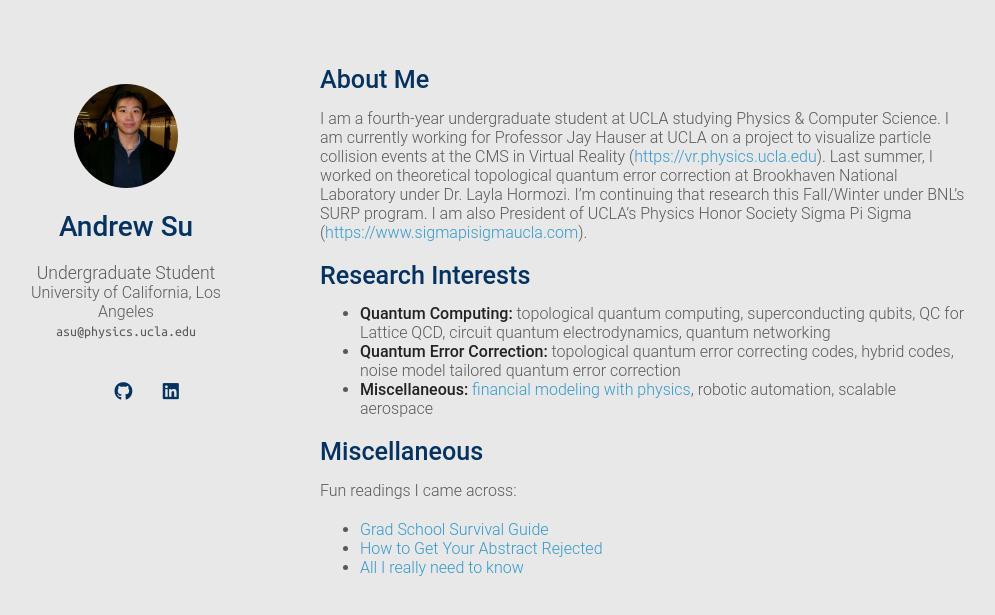
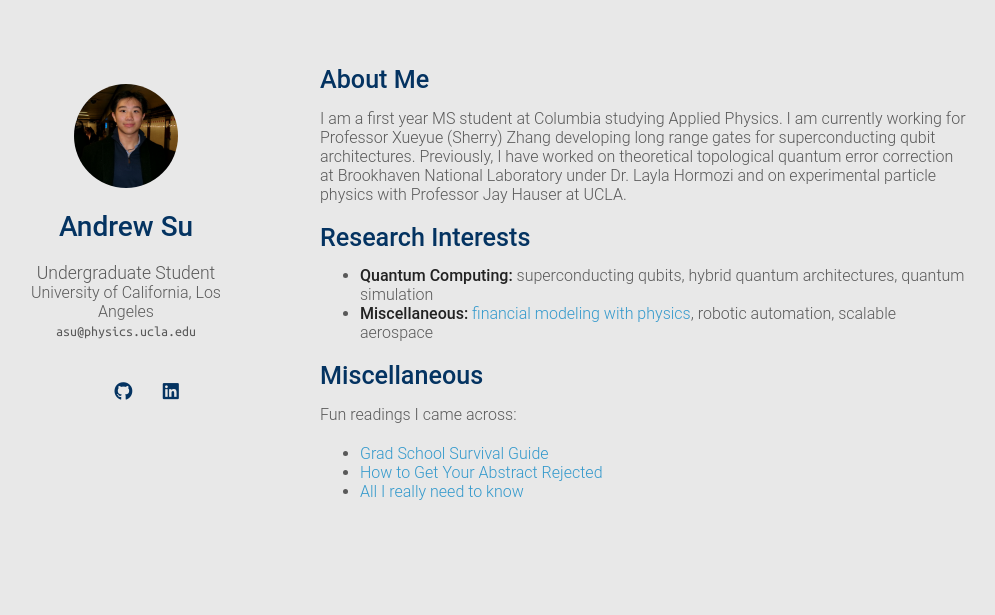
Before and after one commit to andxsu/andxsu.github.io, a Jekyll site: the page built from index.md, in a window 1280 px wide. Shown: the top 615 px of the page, without its empty margins (150-1145 px from the left). Built offline with Jekyll 4.4.1, drawn with Linux system fonts in a browser that asks for light colours; a style sheet for code colours, icons or effects is not loaded; our own code applies the rules of GitHub Pages for plain Markdown files.

Commit message:
Update website biography

```diff
--- a/index.md
+++ b/index.md
@@ -4,12 +4,11 @@ layout: homepage
 
 ## About Me
 
-I am a fourth-year undergraduate student at UCLA studying Physics & Computer Science. I am currently working for Professor Jay Hauser at UCLA on a project to visualize particle collision events at the CMS in Virtual Reality ([https://vr.physics.ucla.edu](https://vr.physics.ucla.edu)). Last summer, I worked on theoretical topological quantum error correction at Brookhaven National Laboratory under Dr. Layla Hormozi. I'm continuing that research this Fall/Winter under BNL's SURP program. I am also President of UCLA's Physics Honor Society Sigma Pi Sigma ([https://www.sigmapisigmaucla.com](https://www.sigmapisigmaucla.com)).
+I am a first year MS student at Columbia studying Applied Physics. I am currently working for Professor Xueyue (Sherry) Zhang developing long range gates for superconducting qubit architectures. Previously, I have worked on theoretical topological quantum error correction at Brookhaven National Laboratory under Dr. Layla Hormozi and on experimental particle physics with Professor Jay Hauser at UCLA.
 
 ## Research Interests
 
-- **Quantum Computing:** topological quantum computing, superconducting qubits, QC for Lattice QCD, circuit quantum electrodynamics, quantum networking
-- **Quantum Error Correction:**  topological quantum error correcting codes, hybrid codes, noise model tailored quantum error correction
+- **Quantum Computing:** superconducting qubits, hybrid quantum architectures, quantum simulation
 - **Miscellaneous:** [financial modeling with physics](https://doi.org/10.1177/29767032241279990), robotic automation, scalable aerospace
 
 <!-- ## News
```
